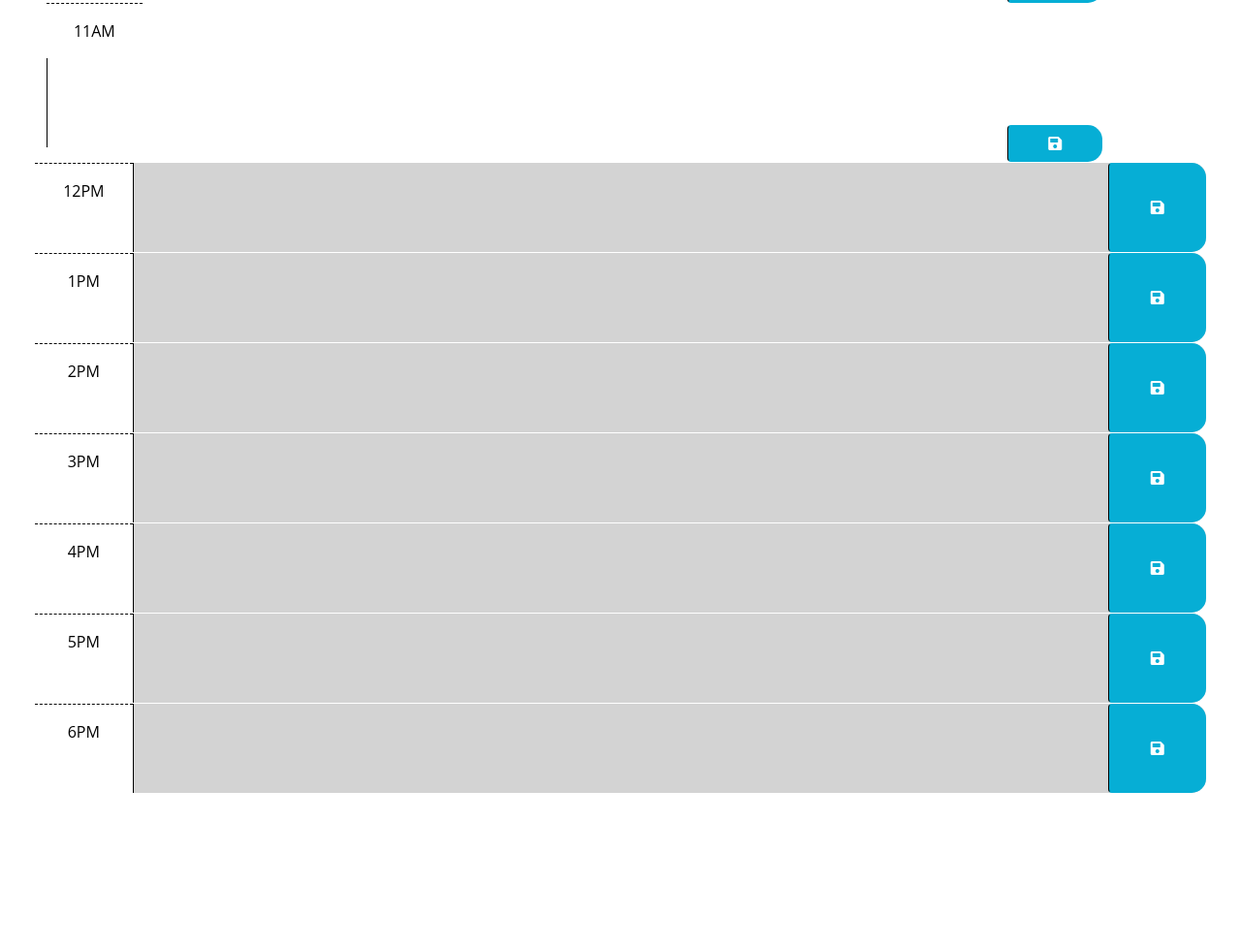
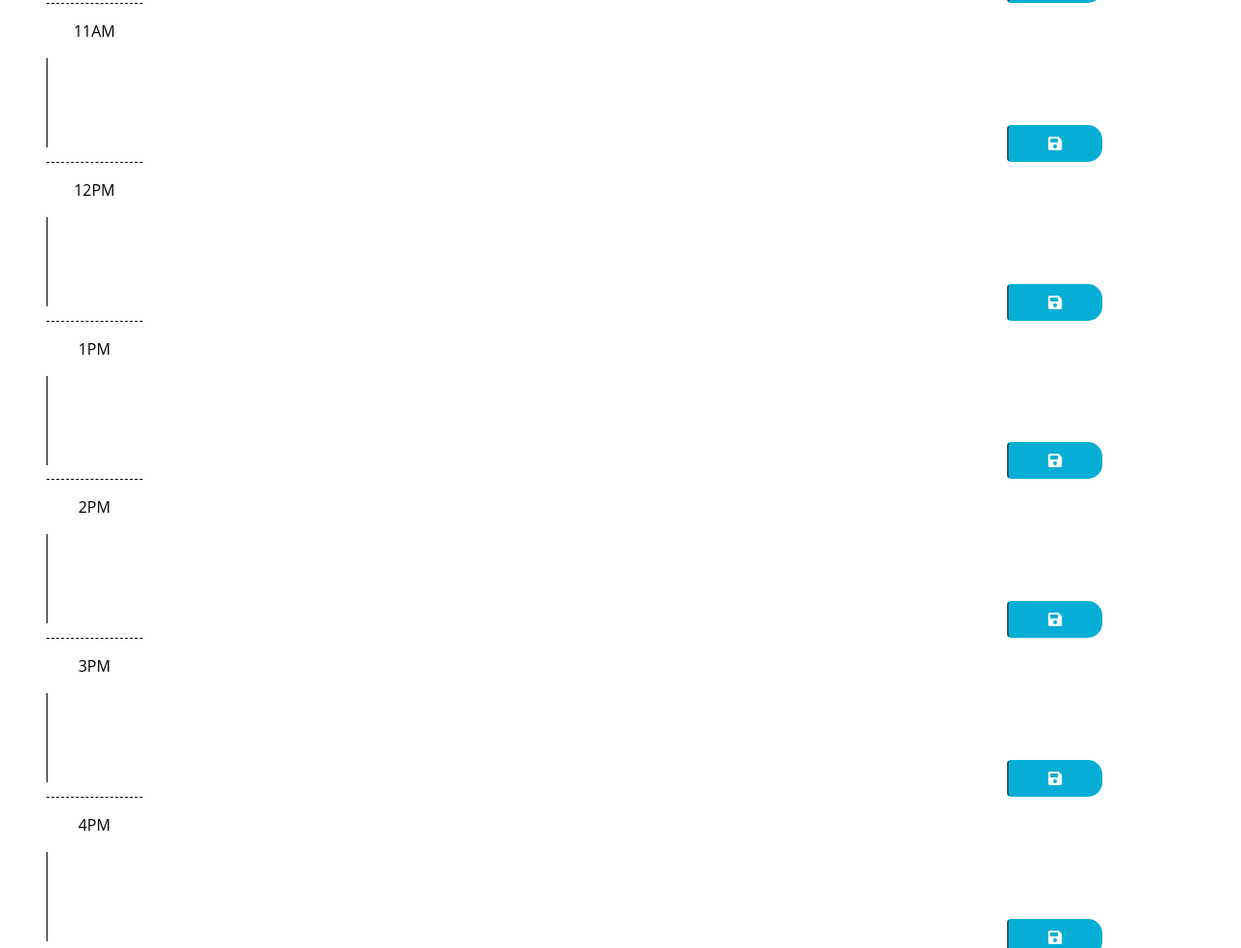
Before and after one commit to erinsawyer504/green-work-day-scheduler, a plain HTML site: page index.html in a window 1280 px wide. Shown: the part 621-1599 px from the top of the page at 97% size. Before the commit the page ends 1439 px from the top, so only its background shows below. Drawn offline with nearby package versions, Linux system fonts and the light colour scheme.

Commit message:
removed classes from html divs

```diff
--- a/index.html
+++ b/index.html
@@ -68,7 +68,7 @@
         </button>
       </div>
 
-    <div id="hour-12" class="row time-block past">
+    <div id="hour-12">
       <div class="col-2 col-md-1 hour text-center py-3">12PM</div>
       <textarea class="col-8 col-md-10 description" rows="3"> </textarea>
       <button class="btn saveBtn col-2 col-md-1" aria-label="save">
@@ -76,7 +76,7 @@
       </button>
     </div>
 
-    <div id="hour-1" class="row time-block past">
+    <div id="hour-1">
       <div class="col-2 col-md-1 hour text-center py-3">1PM</div>
       <textarea class="col-8 col-md-10 description" rows="3"> </textarea>
       <button class="btn saveBtn col-2 col-md-1" aria-label="save">
@@ -84,7 +84,7 @@
       </button>
     </div>
 
-    <div id="hour-2" class="row time-block past">
+    <div id="hour-2">
       <div class="col-2 col-md-1 hour text-center py-3">2PM</div>
       <textarea class="col-8 col-md-10 description" rows="3"> </textarea>
       <button class="btn saveBtn col-2 col-md-1" aria-label="save">
@@ -92,7 +92,7 @@
       </button>
     </div>
 
-    <div id="hour-3" class="row time-block past">
+    <div id="hour-3">
       <div class="col-2 col-md-1 hour text-center py-3">3PM</div>
       <textarea class="col-8 col-md-10 description" rows="3"> </textarea>
       <button class="btn saveBtn col-2 col-md-1" aria-label="save">
@@ -100,7 +100,7 @@
       </button>
     </div>
 
-    <div id="hour-4" class="row time-block past">
+    <div id="hour-4">
       <div class="col-2 col-md-1 hour text-center py-3">4PM</div>
       <textarea class="col-8 col-md-10 description" rows="3"> </textarea>
       <button class="btn saveBtn col-2 col-md-1" aria-label="save">
@@ -108,7 +108,7 @@
       </button>
     </div>
 
-    <div id="hour-5" class="row time-block past">
+    <div id="hour-5">
       <div class="col-2 col-md-1 hour text-center py-3">5PM</div>
       <textarea class="col-8 col-md-10 description" rows="3"> </textarea>
       <button class="btn saveBtn col-2 col-md-1" aria-label="save">
@@ -116,7 +116,7 @@
       </button>
     </div>
 
-    <div id="hour-6" class="row time-block past">
+    <div id="hour-6">
       <div class="col-2 col-md-1 hour text-center py-3">6PM</div>
       <textarea class="col-8 col-md-10 description" rows="3"> </textarea>
       <button class="btn saveBtn col-2 col-md-1" aria-label="save">
```
